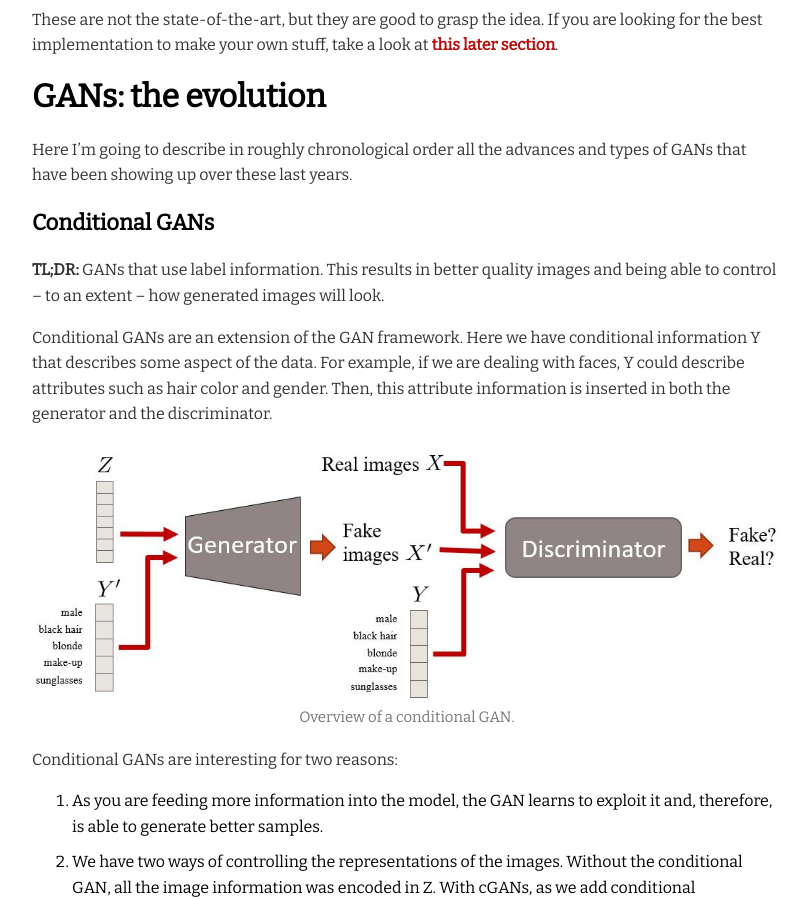
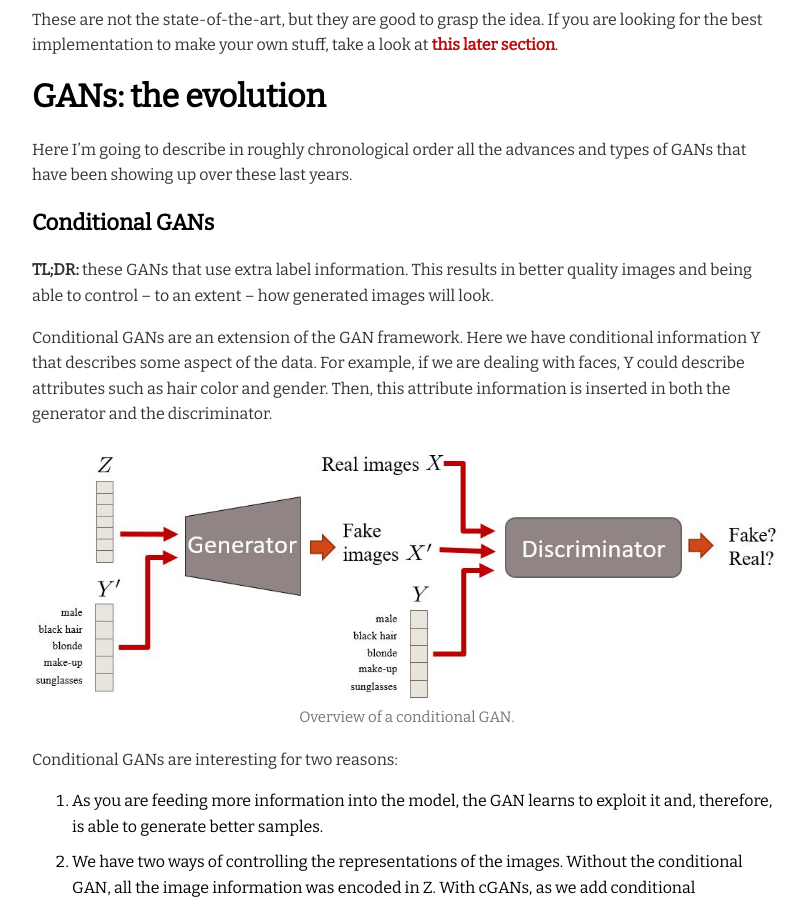
Before and after one commit to Guim3/guim3.github.io, a Jekyll site: the page built from _posts/2017-03-17-All-you-need-to-know-about-GANs.md, in a window 1280 px wide and 900 px high, scrolled down 3022 px. Shown: the whole window, without its empty margins (233-1040 px from the left). Built offline with Jekyll 4.4.1, drawn with Linux system fonts in a browser that asks for light colours; comment, search, counter and statistics services are not loaded; some of the changed text lies outside the part shown.

Commit message:
Minor changes to post

```diff
--- a/_posts/2017-03-17-All-you-need-to-know-about-GANs.md
+++ b/_posts/2017-03-17-All-you-need-to-know-about-GANs.md
@@ -70,7 +70,7 @@
 
 ### <a name="conditional-gans"></a> Conditional GANs
 
-**TL;DR:** GANs that use label information. This results in better quality images and being able to control -- to an extent -- how generated images will look.
+**TL;DR:** these GANs that use extra label information. This results in better quality images and being able to control -- to an extent -- how generated images will look.
 
 Conditional GANs are an extension of the GAN framework. Here we have conditional information Y that describes some aspect of the data. For example, if we are dealing with faces, Y could describe attributes such as hair color and gender. Then, this attribute information is inserted in both the generator and the discriminator.
 
@@ -91,13 +91,13 @@
 
 There are lots of interesting articles on the subject. Among them, I highlight these two:
 
-* Learning what and where to draw [[article]][Reed_art] [[code]][Reed_code]: in this paper, the authors propose a mechanism to tell (via text descriptions) the GAN not only how you would like the content of the image to be (what), but also the position of the element via bounding boxes / landmarks. Have a look at the results:
+* __Learning what and where to draw__ [[article]][Reed_art] [[code]][Reed_code]: in this paper, the authors propose a mechanism to tell (via text descriptions) the GAN not only how you would like the content of the image to be (what), but also the position of the element via bounding boxes / landmarks. Have a look at the results:
 
 ![Learning what and where to draw figure]({{site.baseurl}}/files/blog/All-you-need-to-know-about-GANs/Reed_figure.jpg){: .center-image }
 
-* StackGAN [[article]][StackGAN_art] [[code]][StackGAN_code]: this is a similar paper to the previous one. In this case, they focus on improving the quality of the image by using 2 GANs at the same time: Stage-I and Stage-II. Stage-I is used to get a low resolution image containing the "general" idea of the image. Stage-II refines Stage-I's images with more details and a higher resolution. This paper has, to my knowledge, one of the bests models when it comes to generate high quality images. See by yourself:
+* __StackGAN__ [[article]][StackGAN_art] [[code]][StackGAN_code]: this is a similar paper to the previous one. In this case, they focus on improving the quality of the image by using 2 GANs at the same time: Stage-I and Stage-II. Stage-I is used to get a low resolution image containing the "general" idea of the image. Stage-II refines Stage-I's images with more details and a higher resolution. This paper has, to my knowledge, one of the bests models when it comes to generate high quality images. See by yourself:
 
-![Samples from StackGAN]({{site.baseurl}}/files/blog/All-you-need-to-know-about-GANs/StackGAN_samples.jpg){: .center-image }
+![Samples from StackGAN]({{site.baseurl}}/files/blog/All-you-need-to-know-about-GANs/StackGAN_samples.jpg){: :height="auto" width="40%" .center-image }
 
 #### You might want to use conditional GANs if
 
```
Also changed, not shown: other parts of _posts/2017-03-17-All-you-need-to-know-about-GANs.md (+2 -2 lines).
